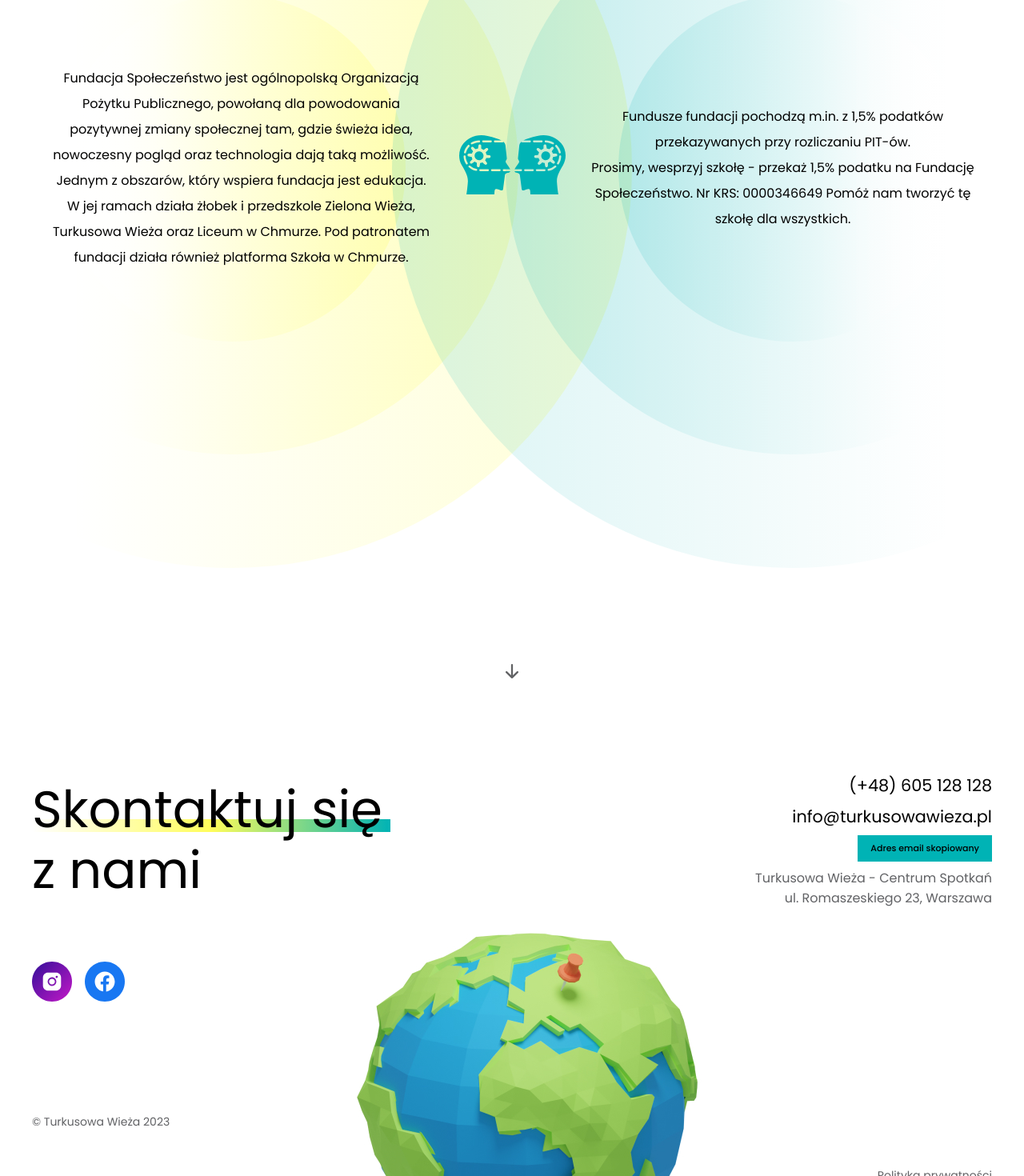
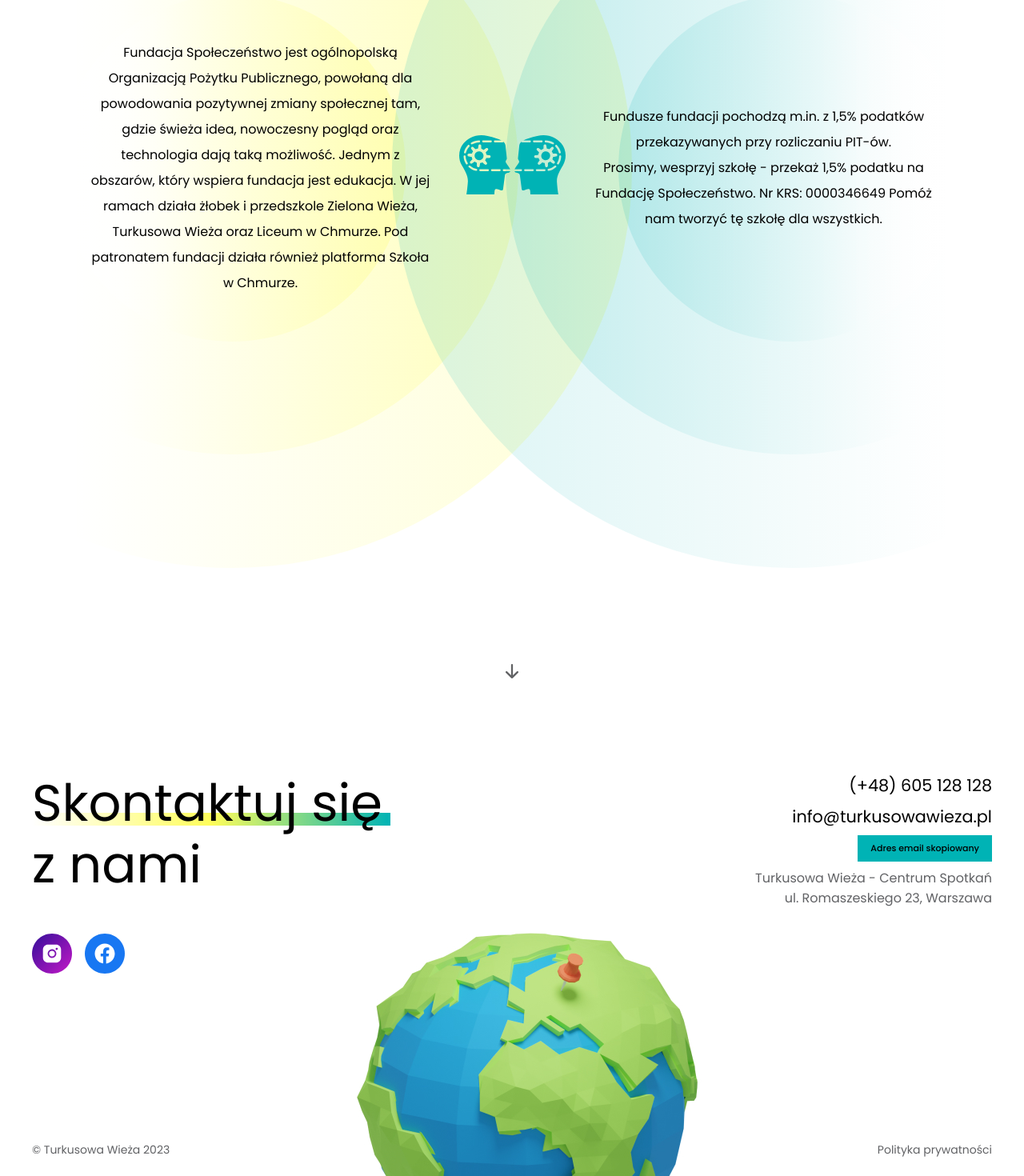
Before and after one commit to RobertCpl/turkusowawieza, a React (Create React App) app: page / in a window 1280 px wide. Shown: the part 6540-8010 px from the top of the page at 80% size. Built offline with nearby package versions, Linux system fonts and the light colour scheme; no server answers.

Commit message:
world and footer responsive

```diff
--- a/src/App.css
+++ b/src/App.css
@@ -1,8 +1,9 @@
 .container {
    margin: 0 auto;
+   overflow: hidden;
 }
-@media (max-width: 1024px) {
+/* @media (max-width: 1024px) {
    .container {
       padding: 0 12px;
    }
-}
+} */
--- a/src/Layout/Footer.js
+++ b/src/Layout/Footer.js
@@ -25,7 +25,7 @@
             </div>
          </div>
          <div className={style.bottom}>
-            <div className={style.copy}>
+            <div className={style.left}>
                <div className={style.social}>
                   <div className={style.instagram}>
                      <img src={instagram} alt="instagram icon" />
@@ -34,12 +34,12 @@
                      <img src={fb} alt="facebook icon" />
                   </div>
                </div>
-               <div>&copy; Turkusowa Wieża 2023</div>
+               <div className={style.copy}>&copy; Turkusowa Wieża 2023</div>
             </div>
-            <div className="earth">
+            <div className={style.earth}>
                <img src={earth} alt="planeta" />
             </div>
-            <div className={style.politic}>Polityka prywatności</div>
+            <div className={style.right}>Polityka prywatności</div>
          </div>
       </div>
    );
--- a/src/Layout/Footer.module.css
+++ b/src/Layout/Footer.module.css
@@ -14,6 +14,7 @@
    font-weight: 400;
    line-height: 120%;
    position: relative;
+   align-self: flex-start;
 }
 .decor {
    width: 28rem;
@@ -65,25 +66,88 @@
    justify-content: space-between;
    flex-wrap: wrap;
 }
-.copy {
+.left {
    font-size: 14px;
    color: rgba(44, 46, 49, 0.75);
 
    display: flex;
    flex-direction: column;
-   justify-content: space-around;
+   justify-content: space-between;
    align-items: flex-start;
 }
+
 .social {
    display: flex;
    justify-content: center;
    align-items: center;
+   margin-top: 2rem;
 }
 .facebook {
    margin-left: 1rem;
 }
-.politic {
+.copy {
+   margin-bottom: 2rem;
+}
+.earth img {
+   max-width: 100%;
+}
+.right {
    font-size: 14px;
    color: rgba(44, 46, 49, 0.75);
    align-self: flex-end;
+   margin-bottom: 2rem;
 }
+
+@media (max-width: 1024px) {
+   .title {
+      font-size: 48px;
+   }
+   .decor {
+      width: 21rem;
+      top: 35px;
+   }
+   .earth {
+      width: 40%;
+   }
+
+   .earth img {
+      width: 100%;
+   }
+}
+@media (max-width: 768px) {
+   .top {
+      flex-direction: column;
+      justify-content: center;
+      align-items: stretch;
+      text-align: center;
+   }
+   .title {
+      align-self: center;
+      font-size: 1.75rem;
+      margin-bottom: 4rem;
+   }
+   .decor {
+      width: 12rem;
+      top: 20px;
+   }
+   .contact {
+      align-items: center;
+   }
+
+   .bottom {
+      flex-direction: column;
+      justify-content: center;
+      align-items: center;
+   }
+   /* .left {
+      order: 1; */
+   /* } */
+   .earth {
+      width: 100%;
+      margin-bottom: -5rem;
+      order: 3;
+   }
+   .right {
+      align-self: center;
+   }
+}
--- a/src/Layout/World/Circle.js
+++ b/src/Layout/World/Circle.js
@@ -33,7 +33,7 @@
                <span>Fundusze fundacji pochodzą m.in. z 1,5% podatków przekazywanych przy rozliczaniu PIT-ów.</span>
                <span>
                   Prosimy, wesprzyj szkołę - przekaż 1,5% podatku na Fundację Społeczeństwo. Nr KRS: 0000346649 Pomóż
-                  nam tworzyć tę szkołę dla wszystkich.{" "}
+                  nam tworzyć tę szkołę dla wszystkich.
                </span>
             </p>
          </div>
--- a/src/Layout/World/Circle.module.css
+++ b/src/Layout/World/Circle.module.css
@@ -89,12 +89,11 @@
    display: flex;
    justify-content: center;
    align-items: center;
-   flex-wrap: wrap;
    z-index: 2;
    margin: 0 auto;
 }
 .paragrafOne {
-   max-width: 30rem;
+   max-width: 27rem;
    text-align: center;
    line-height: 32px;
 }
@@ -102,7 +101,28 @@
    padding: 2rem;
 }
 .paragrafTwo {
-   max-width: 30rem;
+   max-width: 27rem;
    text-align: center;
    line-height: 32px;
 }
+@media (max-width: 1024px) {
+   .paragrafOne {
+      max-width: 17rem;
+   }
+   .paragrafTwo {
+      max-width: 17rem;
+   }
+}
+@media (max-width: 768px) {
+   .box {
+      flex-direction: column;
+      justify-content: center;
+      align-items: center;
+   }
+   .paragrafOne {
+      max-width: 100%;
+   }
+   .paragrafTwo {
+      max-width: 100%;
+   }
+}
```
